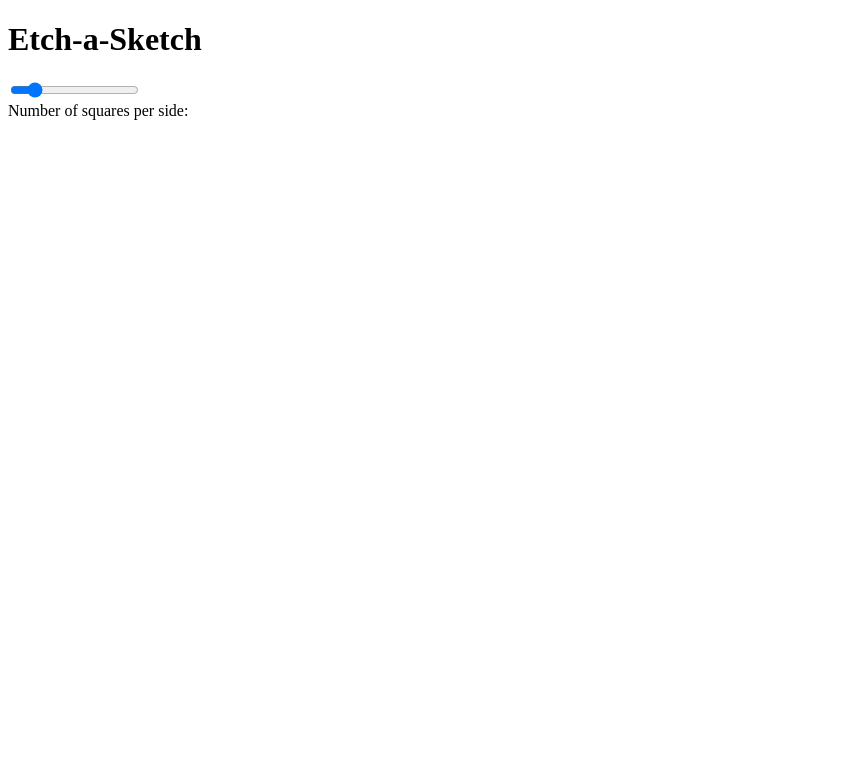
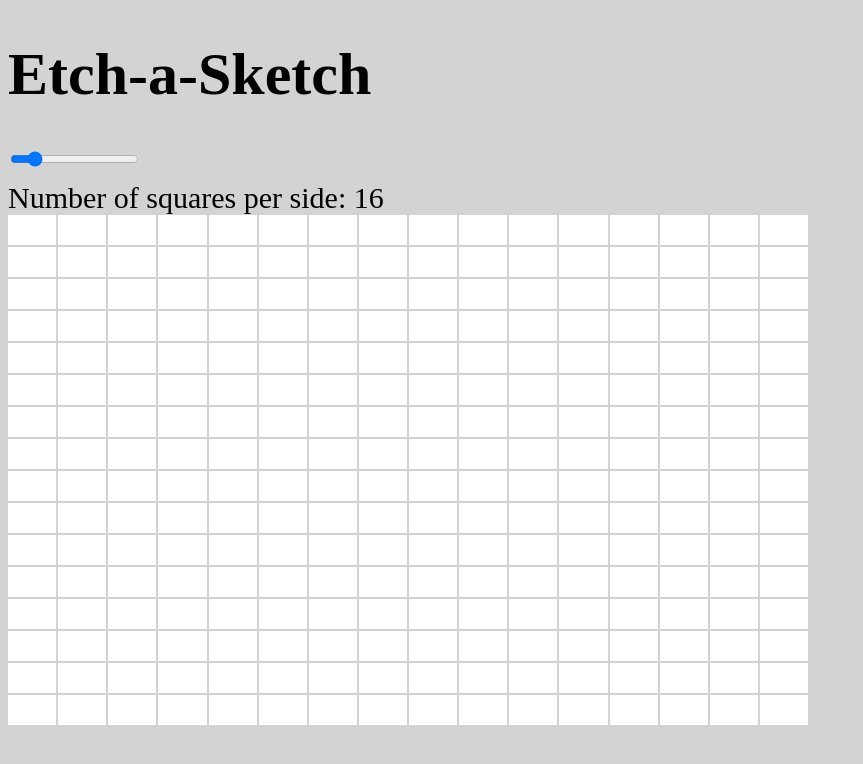
Before and after one commit to ronaldyonggi/Etch-a-Sketch-TOP, a plain HTML site: page index.html in a window 1280 px wide. Shown: the whole page, without its empty margins (0-863 px from the left). Drawn offline with Linux system fonts and the light colour scheme.

Commit message:
completed

```diff
--- a/script.js
+++ b/script.js
@@ -1,20 +1,60 @@
-let rows = document.querySelectorAll('.row');
+// let rows = document.querySelectorAll('.row');
 
+let sliderSpan = document.getElementById('sliderSpan');
+let slider = document.getElementById('slider')
+sliderSpan.innerText = slider.value;
+
+// Update slider value each time the slider is dragged
+slider.oninput = () => {
+  sliderSpan.innerText = slider.value;
+  document.getElementById('board').remove();
+  newBoard(slider.value);
+}
 // Iterate through each row
-rows.forEach(row => {
-  // For each row, create a div square 4 times
-  for (let i = 0; i < 4; i++) {
-    let square = document.createElement('div')
-    // Add class 'square' to the created square
-    square.classList.add('square')
-    square.addEventListener('mouseover', event => {
-      event.target.style.backgroundColor = 'green';
+// rows.forEach(row => {
+//   // For each row, create a div square 4 times
+//   for (let i = 0; i < 4; i++) {
+//     let square = document.createElement('div')
+//     // Add class 'square' to the created square
+//     square.classList.add('square')
+//     square.addEventListener('mouseover', event => {
+//       event.target.style.backgroundColor = 'green';
 
-      // Reset color after a short period of time
-      setTimeout(() => {
-        event.target.style.backgroundColor = '';
-      }, 2000);
-    });
-    row.appendChild(square);
+//       // Reset color after a short period of time
+//       setTimeout(() => {
+//         event.target.style.backgroundColor = '';
+//       }, 2000);
+//     });
+//     row.appendChild(square);
+//   }
+// });
+
+// Create an n x n square divs
+function newBoard(n) {
+  let board = document.createElement('div')
+  board.id = 'board'
+
+  for (let i = 0; i < n; i++) { // rows
+    for (let j = 0; j < n; j++) { // columns
+      let square = document.createElement('div')
+      square.classList.add('square');
+
+      square.addEventListener('mouseover', event => {
+        event.target.style.backgroundColor = 'yellow';
+
+        setTimeout(() => {
+          event.target.style.backgroundColor = '';
+        }, 2000);
+      })
+
+      board.appendChild(square);
+    }
   }
-});
+
+  board.style.gridTemplateColumns = `repeat(${n}, auto)`
+  board.style.gridTemplateRows = `repeat(${n}, 30px)`
+
+  document.body.appendChild(board)
+}
+
+newBoard(slider.value)
--- a/style.css
+++ b/style.css
@@ -1,10 +1,31 @@
-.row {
+body {
+  background-color: lightgray;
+}
+
+h1 {
+  font-size: 60px;
+}
+
+.text {
+  font-size:30px;
+  padding-top: 10px;
+}
+
+#board {
+  display: grid;
+  gap: 2px;
+  max-width: 800px;
+  max-height: 700px;
+}
+
+/* .row {
   display: flex;
-}
+} */
 
 .square {
   /* width: 200px; */
-  width: 200px;
-  height: 200px;
-  border: 1px solid black;
+  /* width: 100px;
+  height: 100px;
+  border: 1px solid black; */
+  background-color: white;
 }
```
